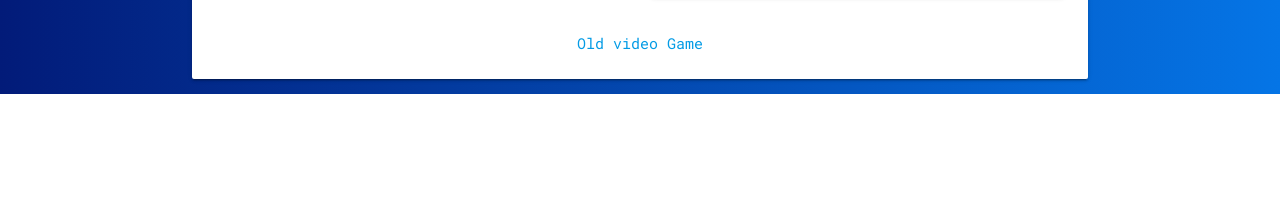
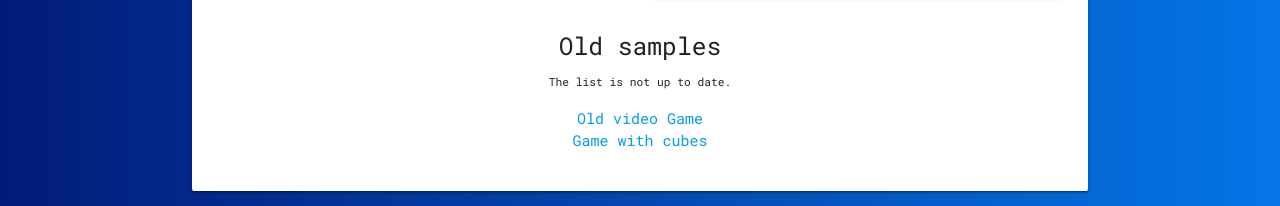
Before and after one commit to luis-herasme/luis-herasme.github.io, a plain HTML site: page index.html in a window 1280 px wide. Shown: the part 881-1087 px from the top of the page. Before the commit the page ends 975 px from the top, so only its background shows below. Drawn offline with nearby package versions, Linux system fonts and the light colour scheme; a script that the page names is missing.

Commit message:
Nuevo cambio ..

```diff
--- a/index.html
+++ b/index.html
@@ -12,17 +12,16 @@
     <style>
         @import url('https://fonts.googleapis.com/css?family=Roboto+Mono');
         body {
-background: #0575E6;
-background: -webkit-linear-gradient(to right, #021B79, #0575E6);  /* Chrome 10-25, Safari 5.1-6 */
-background: linear-gradient(to right, #021B79, #0575E6); /* W3C, IE 10+/ Edge, Firefox 16+, Chrome 26+, Opera 12+, Safari 7+ */
-
+            background: #0575E6;
+            background: -webkit-linear-gradient(to right, #021B79, #0575E6);
+            background: linear-gradient(to right, #021B79, #0575E6);
         }
 
         * {
             font-family: 'Roboto Mono', monospace;
         }
 
-        .logo {
+        .logo2 {
             font-size: 30px;
         }
 
@@ -92,6 +91,17 @@ background: linear-gradient(to right, #021B79, #0575E6); /* W3C, IE 10+/ Edge, F
         p {
             font-size: 16px;
         }
+
+
+
+
+
+
+
+
+
+
+
     </style>
     <link href="http://fonts.googleapis.com/icon?family=Material+Icons" rel="stylesheet">
     <script src="https://npmcdn.com/particlesjs@2.0.2/dist/particles.min.js"></script>
@@ -106,7 +116,7 @@ background: linear-gradient(to right, #021B79, #0575E6); /* W3C, IE 10+/ Edge, F
 
         <div class="card">
             <div class="card-content">
-                <p class="logo"><span id="element"></span></p>
+                <p class="logo2"><span id="element"></span></p>
 
 
                 <h4>Who I am?</h4>
@@ -155,7 +165,14 @@ background: linear-gradient(to right, #021B79, #0575E6); /* W3C, IE 10+/ Edge, F
 
                 </div>
 
-                <a href=".\game project\P\index.html">Old video Game</a>
+                        <h5>Old samples</h5>
+                        <small>
+                            The list is not up to date.
+                        </small>
+                        <ul>
+                            <li><a href="./game project/P/index.html">Old video Game</a></li>
+                            <li><a href="./cubeGame/index.html">Game with cubes</a></li>
+                        </ul>
 
             </div>
         </div>
```
Also changed, not shown: sublime.gif (added).
